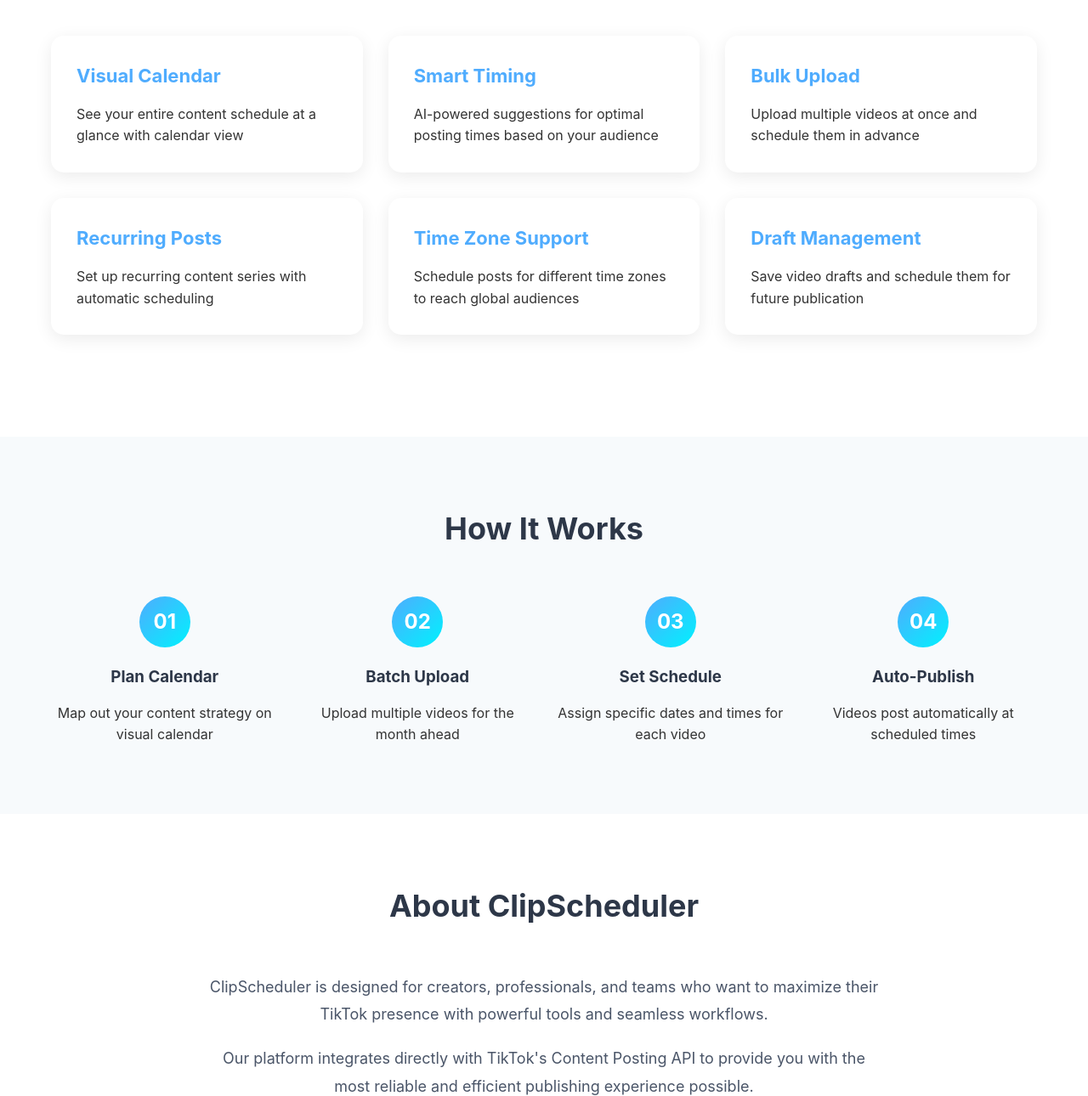
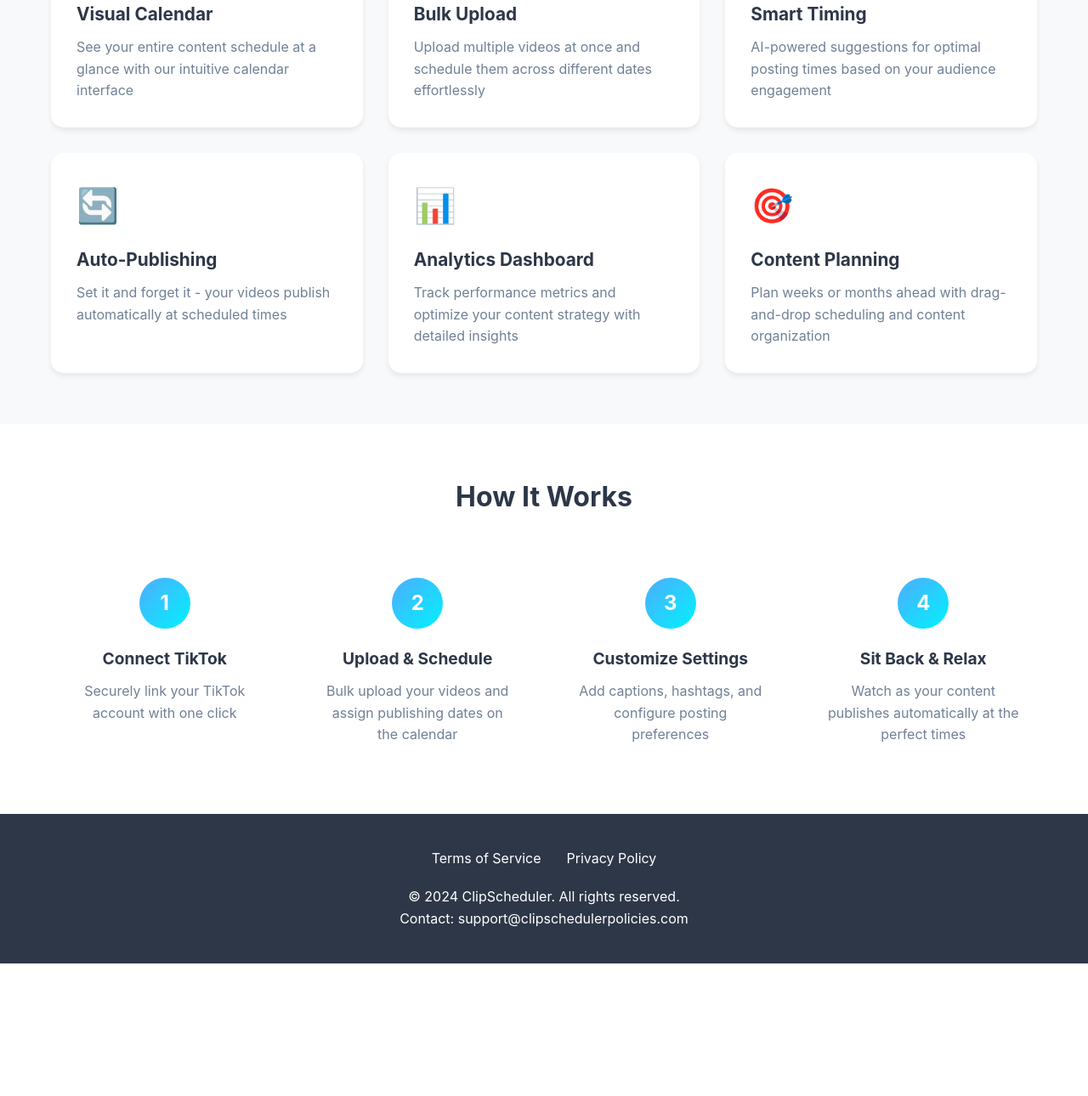
Before and after one commit to this-ZZHXD/clipscheduler-policies, a plain HTML site: page index.html in a window 1280 px wide. Shown: the part 708-1998 px from the top of the page at 85% size. After the commit the page ends 1842 px from the top, so only its background shows below. Drawn offline with Linux system fonts and the light colour scheme.

Commit message:
Add files via upload

```diff
--- a/index.html
+++ b/index.html
@@ -48,28 +48,28 @@
             border-radius: 10px;
         }
 
-        .logo h1 {
-            font-size: 24px;
+        .logo-text h1 {
+            font-size: 1.8rem;
             font-weight: 700;
         }
 
         .hero {
             background: linear-gradient(135deg, #4facfe 0%, #00f2fe 100%);
             color: white;
-            padding: 100px 20px;
+            padding: 80px 20px;
             text-align: center;
         }
 
         .hero h2 {
-            font-size: 48px;
+            font-size: 2.5rem;
             margin-bottom: 20px;
             font-weight: 700;
         }
 
         .hero p {
-            font-size: 20px;
-            margin-bottom: 40px;
-            opacity: 0.9;
+            font-size: 1.2rem;
+            margin-bottom: 30px;
+            opacity: 0.95;
         }
 
         .cta-button {
@@ -80,100 +80,113 @@
             border-radius: 30px;
             text-decoration: none;
             font-weight: 600;
-            font-size: 18px;
-            transition: transform 0.3s;
+            font-size: 1.1rem;
+            transition: transform 0.3s, box-shadow 0.3s;
+            box-shadow: 0 4px 15px rgba(0,0,0,0.2);
+            cursor: pointer;
+            border: none;
         }
 
         .cta-button:hover {
-            transform: translateY(-3px);
-            box-shadow: 0 10px 30px rgba(0,0,0,0.2);
+            transform: translateY(-2px);
+            box-shadow: 0 6px 20px rgba(0,0,0,0.3);
         }
 
-        section {
-            padding: 80px 20px;
+        .features {
+            padding: 60px 20px;
+            background: #f8f9fa;
         }
 
-        .section-title {
+        .features h2 {
             text-align: center;
-            font-size: 36px;
+            font-size: 2rem;
             margin-bottom: 50px;
             color: #2d3748;
         }
 
-        .features-grid {
+        .feature-grid {
             display: grid;
-            grid-template-columns: repeat(auto-fit, minmax(300px, 1fr));
+            grid-template-columns: repeat(auto-fit, minmax(280px, 1fr));
             gap: 30px;
-            margin-bottom: 40px;
+            max-width: 1200px;
+            margin: 0 auto;
         }
 
         .feature-card {
             background: white;
             padding: 30px;
             border-radius: 15px;
-            box-shadow: 0 5px 20px rgba(0,0,0,0.08);
-            transition: transform 0.3s;
+            box-shadow: 0 4px 6px rgba(0,0,0,0.07);
+            transition: transform 0.3s, box-shadow 0.3s;
         }
 
         .feature-card:hover {
             transform: translateY(-5px);
-            box-shadow: 0 10px 30px rgba(0,0,0,0.15);
+            box-shadow: 0 8px 15px rgba(0,0,0,0.1);
+        }
+
+        .feature-icon {
+            font-size: 2.5rem;
+            margin-bottom: 15px;
         }
 
         .feature-card h3 {
-            color: #4facfe;
-            margin-bottom: 15px;
-            font-size: 22px;
+            font-size: 1.3rem;
+            margin-bottom: 10px;
+            color: #2d3748;
+        }
+
+        .feature-card p {
+            color: #718096;
+            line-height: 1.6;
+        }
+
+        .how-it-works {
+            padding: 60px 20px;
+        }
+
+        .how-it-works h2 {
+            text-align: center;
+            font-size: 2rem;
+            margin-bottom: 50px;
+            color: #2d3748;
         }
 
         .steps {
-            background: #f7fafc;
-        }
-
-        .steps-container {
             display: grid;
             grid-template-columns: repeat(auto-fit, minmax(250px, 1fr));
             gap: 30px;
+            max-width: 1200px;
+            margin: 0 auto;
         }
 
         .step {
             text-align: center;
+            padding: 20px;
         }
 
         .step-number {
+            width: 60px;
+            height: 60px;
             background: linear-gradient(135deg, #4facfe 0%, #00f2fe 100%);
             color: white;
-            width: 60px;
-            height: 60px;
             border-radius: 50%;
             display: flex;
             align-items: center;
             justify-content: center;
-            font-size: 24px;
+            font-size: 1.5rem;
             font-weight: 700;
             margin: 0 auto 20px;
         }
 
         .step h3 {
-            margin-bottom: 15px;
+            font-size: 1.2rem;
+            margin-bottom: 10px;
             color: #2d3748;
         }
 
-        .about {
-            background: white;
-        }
-
-        .about-content {
-            max-width: 800px;
-            margin: 0 auto;
-            text-align: center;
-        }
-
-        .about-content p {
-            font-size: 18px;
-            line-height: 1.8;
-            color: #4a5568;
-            margin-bottom: 20px;
+        .step p {
+            color: #718096;
         }
 
         .footer {
@@ -184,40 +197,34 @@
         }
 
         .footer-links {
+            display: flex;
+            justify-content: center;
+            gap: 30px;
             margin-bottom: 20px;
+            flex-wrap: wrap;
         }
 
         .footer-links a {
             color: white;
             text-decoration: none;
-            margin: 0 15px;
-            opacity: 0.8;
             transition: opacity 0.3s;
         }
 
         .footer-links a:hover {
-            opacity: 1;
-        }
-
-        .category-badge {
-            display: inline-block;
-            background: rgba(255,255,255,0.2);
-            padding: 5px 15px;
-            border-radius: 20px;
-            font-size: 14px;
-            margin-bottom: 20px;
+            opacity: 0.7;
         }
 
         @media (max-width: 768px) {
             .hero h2 {
-                font-size: 32px;
+                font-size: 1.8rem;
             }
 
-            .section-title {
-                font-size: 28px;
+            .hero p {
+                font-size: 1rem;
             }
 
-            .features-grid {
+            .feature-grid,
+            .steps {
                 grid-template-columns: 1fr;
             }
         }
@@ -229,7 +236,9 @@
             <div class="header-content">
                 <div class="logo">
                     <img src="CS.jpg" alt="ClipScheduler Logo">
-                    <h1>ClipScheduler</h1>
+                    <div class="logo-text">
+                        <h1>ClipScheduler</h1>
+                    </div>
                 </div>
             </div>
         </div>
@@ -237,80 +246,74 @@
 
     <section class="hero">
         <div class="container">
-            <span class="category-badge">Scheduling Tools</span>
             <h2>Master Your Content Calendar with Precision</h2>
-            <p>Advanced scheduling and calendar management for TikTok content creators</p>
-            <a href="#" class="cta-button">Get Started</a>
+            <p>Schedule, automate, and optimize your TikTok content strategy with powerful calendar-based planning</p>
+            <button class="cta-button" onclick="loginWithTikTok()">Get Started</button>
         </div>
     </section>
 
-    <section id="features">
+    <section class="features">
         <div class="container">
-            <h2 class="section-title">Features</h2>
-            <div class="features-grid">
+            <h2>Powerful Features for Content Creators</h2>
+            <div class="feature-grid">
                 <div class="feature-card">
+                    <div class="feature-icon">📅</div>
                     <h3>Visual Calendar</h3>
-                    <p>See your entire content schedule at a glance with calendar view</p>
+                    <p>See your entire content schedule at a glance with our intuitive calendar interface</p>
                 </div>
                 <div class="feature-card">
-                    <h3>Smart Timing</h3>
-                    <p>AI-powered suggestions for optimal posting times based on your audience</p>
+                    <div class="feature-icon">📤</div>
+                    <h3>Bulk Upload</h3>
+                    <p>Upload multiple videos at once and schedule them across different dates effortlessly</p>
                 </div>
                 <div class="feature-card">
-                    <h3>Bulk Upload</h3>
-                    <p>Upload multiple videos at once and schedule them in advance</p>
+                    <div class="feature-icon">⏰</div>
+                    <h3>Smart Timing</h3>
+                    <p>AI-powered suggestions for optimal posting times based on your audience engagement</p>
                 </div>
                 <div class="feature-card">
-                    <h3>Recurring Posts</h3>
-                    <p>Set up recurring content series with automatic scheduling</p>
+                    <div class="feature-icon">🔄</div>
+                    <h3>Auto-Publishing</h3>
+                    <p>Set it and forget it - your videos publish automatically at scheduled times</p>
                 </div>
                 <div class="feature-card">
-                    <h3>Time Zone Support</h3>
-                    <p>Schedule posts for different time zones to reach global audiences</p>
+                    <div class="feature-icon">📊</div>
+                    <h3>Analytics Dashboard</h3>
+                    <p>Track performance metrics and optimize your content strategy with detailed insights</p>
                 </div>
                 <div class="feature-card">
-                    <h3>Draft Management</h3>
-                    <p>Save video drafts and schedule them for future publication</p>
+                    <div class="feature-icon">🎯</div>
+                    <h3>Content Planning</h3>
+                    <p>Plan weeks or months ahead with drag-and-drop scheduling and content organization</p>
                 </div>
             </div>
         </div>
     </section>
 
-    <section class="steps">
+    <section class="how-it-works">
         <div class="container">
-            <h2 class="section-title">How It Works</h2>
-            <div class="steps-container">
+            <h2>How It Works</h2>
+            <div class="steps">
                 <div class="step">
-                    <div class="step-number">01</div>
-                    <h3>Plan Calendar</h3>
-                    <p>Map out your content strategy on visual calendar</p>
+                    <div class="step-number">1</div>
+                    <h3>Connect TikTok</h3>
+                    <p>Securely link your TikTok account with one click</p>
                 </div>
                 <div class="step">
-                    <div class="step-number">02</div>
-                    <h3>Batch Upload</h3>
-                    <p>Upload multiple videos for the month ahead</p>
+                    <div class="step-number">2</div>
+                    <h3>Upload & Schedule</h3>
+                    <p>Bulk upload your videos and assign publishing dates on the calendar</p>
                 </div>
                 <div class="step">
-                    <div class="step-number">03</div>
-                    <h3>Set Schedule</h3>
-                    <p>Assign specific dates and times for each video</p>
+                    <div class="step-number">3</div>
+                    <h3>Customize Settings</h3>
+                    <p>Add captions, hashtags, and configure posting preferences</p>
                 </div>
                 <div class="step">
-                    <div class="step-number">04</div>
-                    <h3>Auto-Publish</h3>
-                    <p>Videos post automatically at scheduled times</p>
+                    <div class="step-number">4</div>
+                    <h3>Sit Back & Relax</h3>
+                    <p>Watch as your content publishes automatically at the perfect times</p>
                 </div>
-            </div>
-        </div>
-    </section>
-
-    <section class="about">
-        <div class="container">
-            <h2 class="section-title">About ClipScheduler</h2>
-            <div class="about-content">
-                <p>ClipScheduler is designed for creators, professionals, and teams who want to maximize their TikTok presence with powerful tools and seamless workflows.</p>
-                <p>Our platform integrates directly with TikTok's Content Posting API to provide you with the most reliable and efficient publishing experience possible.</p>
-                <p>Join thousands of users who trust ClipScheduler to manage their TikTok content strategy.</p>
             </div>
         </div>
     </section>
@@ -321,9 +324,64 @@
                 <a href="terms-of-service.html">Terms of Service</a>
                 <a href="privacy-policy.html">Privacy Policy</a>
             </div>
-            <p>&copy; 2026 ClipScheduler. All rights reserved.</p>
-            <p>Contact: ddd350682@gmail.com</p>
+            <p>&copy; 2024 ClipScheduler. All rights reserved.</p>
+            <p>Contact: support@clipschedulerpolicies.com</p>
         </div>
     </footer>
+
+    <script>
+        // ⚠️ 重要配置：填写你的 TikTok App 信息
+        const TIKTOK_CLIENT_KEY = 'YOUR_CLIENT_KEY_HERE';  // 👈 替换成你的 Client Key
+        const REDIRECT_URI = 'https://clipscheduler.aic.cloud/callback.html';
+        const SCOPES = 'user.info.basic,video.upload,video.publish';
+
+        // TikTok OAuth 登录函数
+        function loginWithTikTok() {
+            // 检查是否配置了 Client Key
+            if (TIKTOK_CLIENT_KEY === 'YOUR_CLIENT_KEY_HERE') {
+                alert('⚠️ 请先在代码中配置你的 TikTok Client Key！\n\n请编辑 index.html，将 TIKTOK_CLIENT_KEY 替换成你在 TikTok Developer Portal 获得的 Client Key。');
+                console.error('TikTok Client Key 未配置！请在代码中填写你的 Client Key。');
+                return;
+            }
+
+            // 生成随机 state 用于安全验证
+            const state = generateRandomState();
+
+            // 将 state 保存到 sessionStorage，callback 时验证
+            sessionStorage.setItem('tiktok_oauth_state', state);
+
+            // 构建 TikTok 授权 URL
+            const authUrl = 'https://www.tiktok.com/v2/auth/authorize/' +
+                '?client_key=' + encodeURIComponent(TIKTOK_CLIENT_KEY) +
+                '&scope=' + encodeURIComponent(SCOPES) +
+                '&response_type=code' +
+                '&redirect_uri=' + encodeURIComponent(REDIRECT_URI) +
+                '&state=' + encodeURIComponent(state);
+
+            console.log('跳转到 TikTok 授权页面:', authUrl);
+
+            // 跳转到 TikTok 授权页面
+            window.location.href = authUrl;
+        }
+
+        // 生成随机 state 字符串（用于 OAuth 安全验证）
+        function generateRandomState() {
+            const chars = 'ABCDEFGHIJKLMNOPQRSTUVWXYZabcdefghijklmnopqrstuvwxyz0123456789';
+            let state = '';
+            for (let i = 0; i < 32; i++) {
+                state += chars.charAt(Math.floor(Math.random() * chars.length));
+            }
+            return state;
+        }
+
+        // 页面加载时的初始化
+        window.addEventListener('DOMContentLoaded', function() {
+            console.log('ClipScheduler 已加载');
+            console.log('配置信息:');
+            console.log('- Client Key:', TIKTOK_CLIENT_KEY === 'YOUR_CLIENT_KEY_HERE' ? '⚠️ 未配置' : '✅ 已配置');
+            console.log('- Redirect URI:', REDIRECT_URI);
+            console.log('- Scopes:', SCOPES);
+        });
+    </script>
 </body>
 </html>
```
